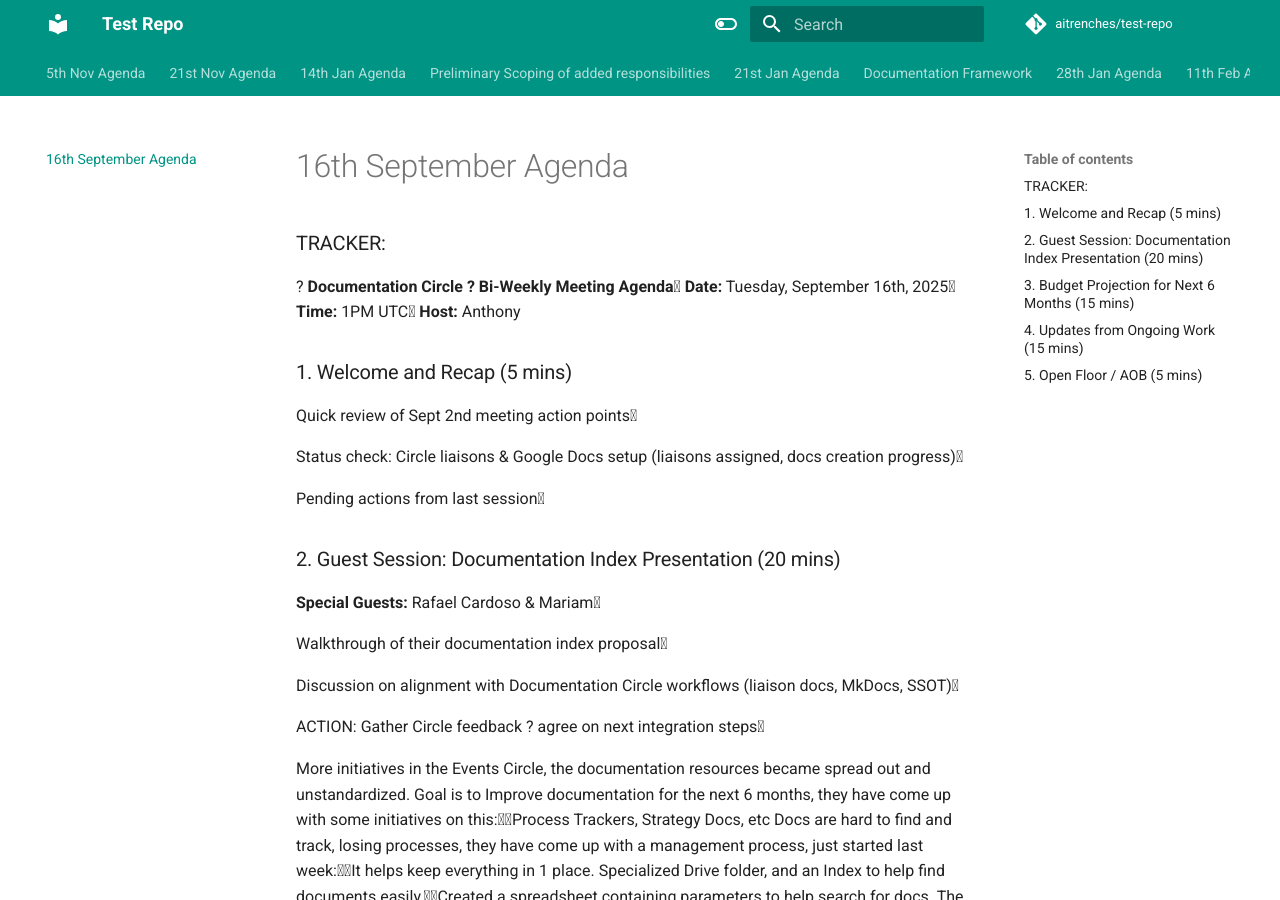
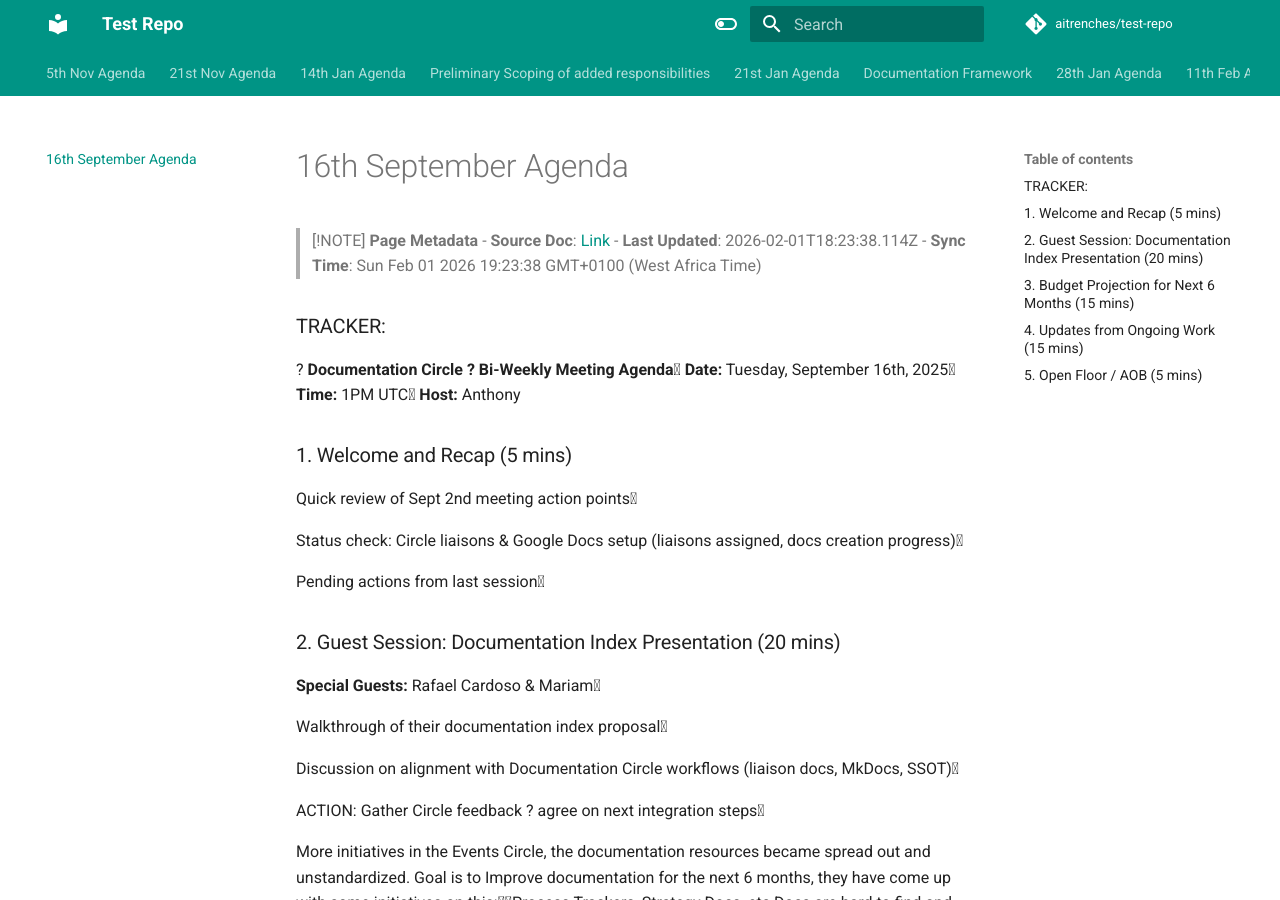
Before and after one commit to aitrenches/test-repo, an MkDocs documentation site: the page built from docs/16th-september-agenda.md, in a window 1280 px wide and 900 px high. Built offline with MkDocs 1.6.1 and Material for MkDocs 9.7.7, drawn with Linux system fonts in a browser that asks for light colours; comment, search, counter and statistics services are not loaded.

Commit message:
Sync tab: 16th September Agenda

```diff
--- a/docs/16th-september-agenda.md
+++ b/docs/16th-september-agenda.md
@@ -1,9 +1,15 @@
 ---
 title: "16th September Agenda"
-last_updated: "2026-01-29T08:34:56.784Z"
+last_updated: "2026-02-01T18:23:38.114Z"
 source_doc: "https://docs.google.com/document/d/1l5-1xQtHEozG9N6FpkFO4A6oixgQ6ZUo8Jx0FXYtqro/edit#heading=h.t.ueuo2tj1muyt"
-sync_timestamp: "Thu Jan 29 2026 09:34:56 GMT+0100 (West Africa Time)"
+sync_timestamp: "Sun Feb 01 2026 19:23:38 GMT+0100 (West Africa Time)"
 ---
+
+> [!NOTE]
+> **Page Metadata**
+> - **Source Doc**: [Link](https://docs.google.com/document/d/1l5-1xQtHEozG9N6FpkFO4A6oixgQ6ZUo8Jx0FXYtqro/edit#heading=h.t.ueuo2tj1muyt)
+> - **Last Updated**: 2026-02-01T18:23:38.114Z
+> - **Sync Time**: Sun Feb 01 2026 19:23:38 GMT+0100 (West Africa Time)
 
 ### TRACKER:
 
```
